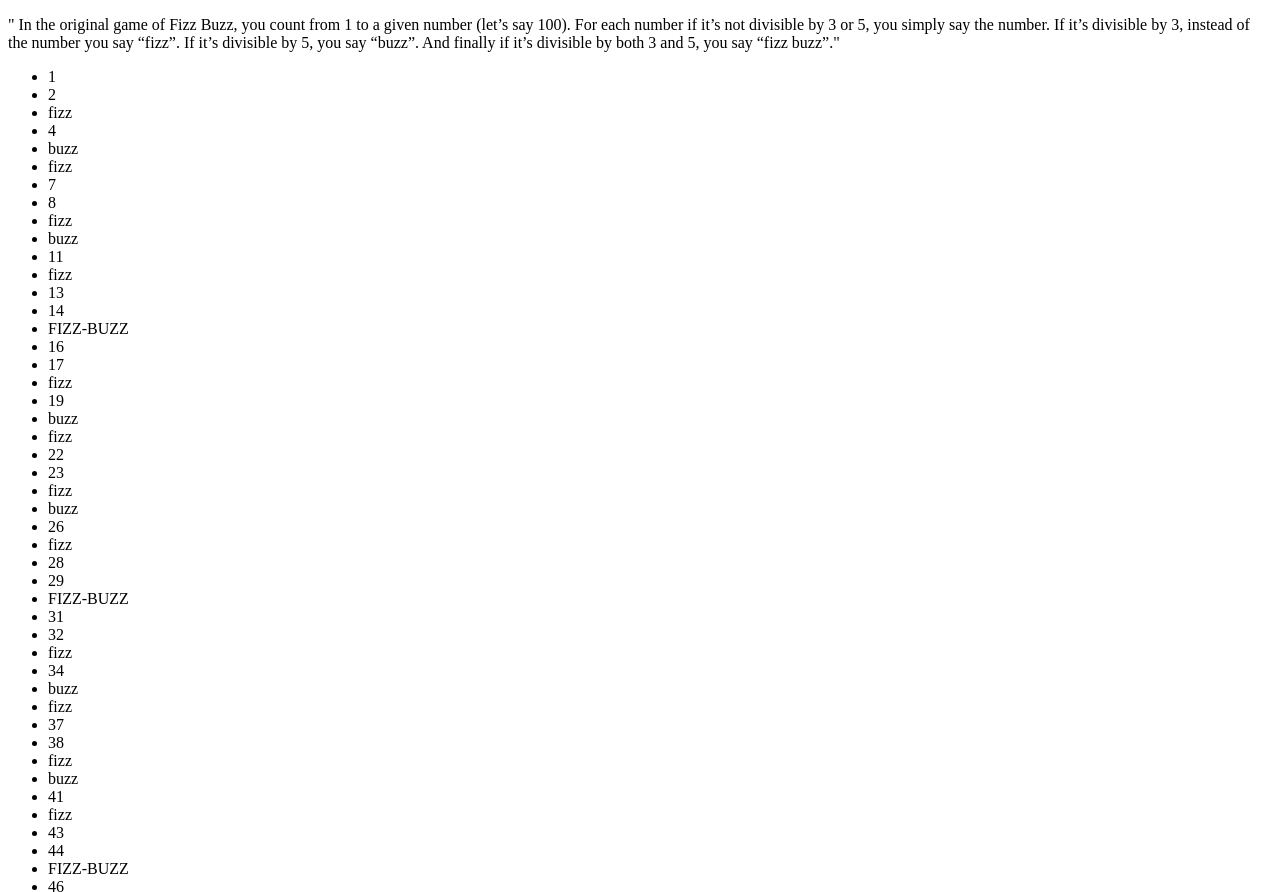
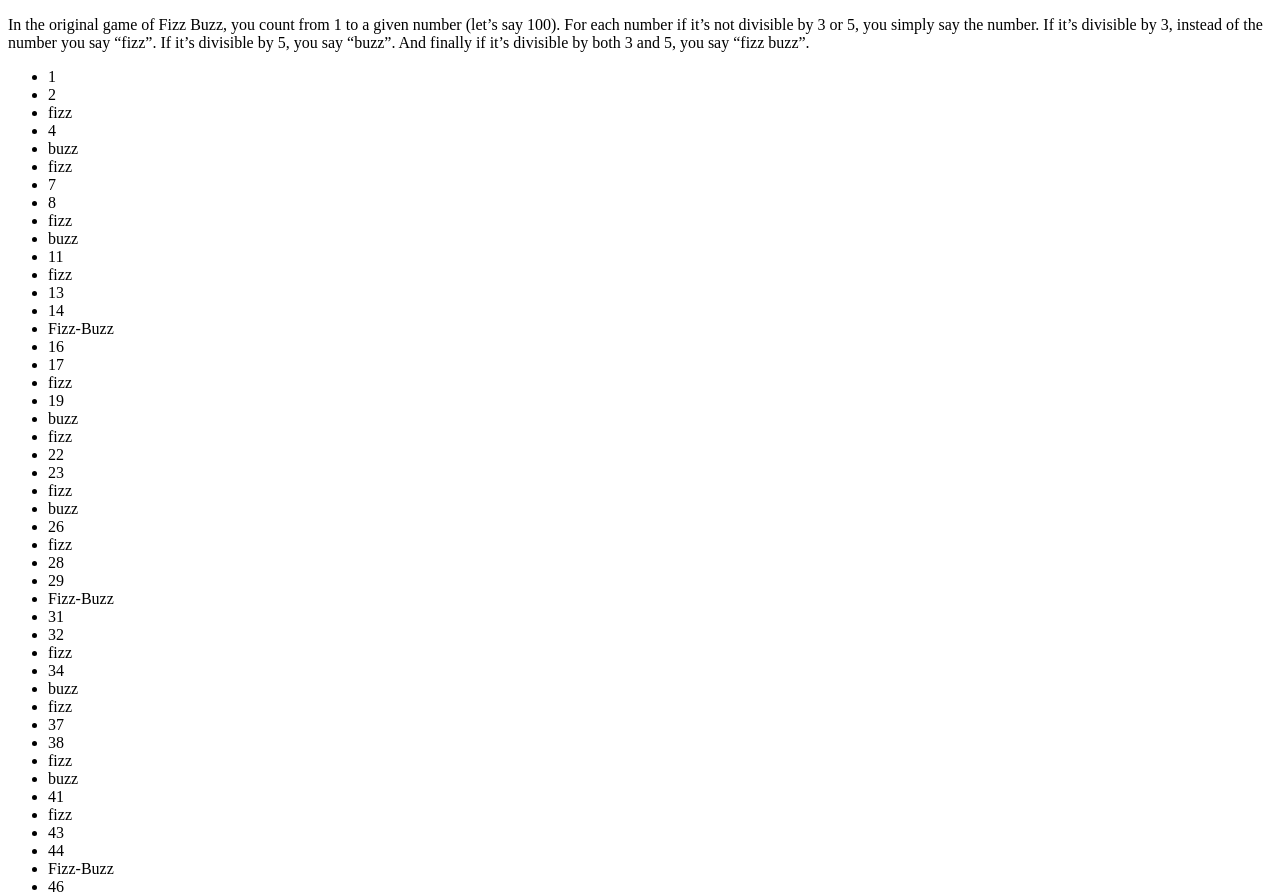
Before and after one commit to sunnyr22/fizz_buzz, a plain HTML site: page index.html in a window 1280 px wide. Shown: the top 892 px of the page. Drawn offline with nearby package versions, Linux system fonts and the light colour scheme.

Commit message:
minor changes again

```diff
--- a/app.js
+++ b/app.js
@@ -1,7 +1,7 @@
 $(document).ready(function() {
 	for (var i = 1; i <= 100; i++) {
 		if (i%3 === 0  && i%5 === 0) {
-			$('.list').append('<li>' + 'FIZZ-BUZZ'+'</li>');
+			$('.list').append('<li>' + 'Fizz-Buzz'+'</li>');
 		}
 
 	 	else if (i%3 === 0) {
--- a/index.html
+++ b/index.html
@@ -9,7 +9,7 @@
 	<title>FIZZ - BUZZ</title>
 </head>
 <body>
-	<p>" In the original game of Fizz Buzz, you count from 1 to a given number (let’s say 100). For each number if it’s not divisible by 3 or 5, you simply say the number. If it’s divisible by 3, instead of the number you say “fizz”. If it’s divisible by 5, you say “buzz”. And finally if it’s divisible by both 3 and 5, you say “fizz buzz”."</p>
+	<p>In the original game of Fizz Buzz, you count from 1 to a given number (let’s say 100). For each number if it’s not divisible by 3 or 5, you simply say the number. If it’s divisible by 3, instead of the number you say “fizz”. If it’s divisible by 5, you say “buzz”. And finally if it’s divisible by both 3 and 5, you say “fizz buzz”.</p>
 	<ul class="list">
 
 	</ul>
```
